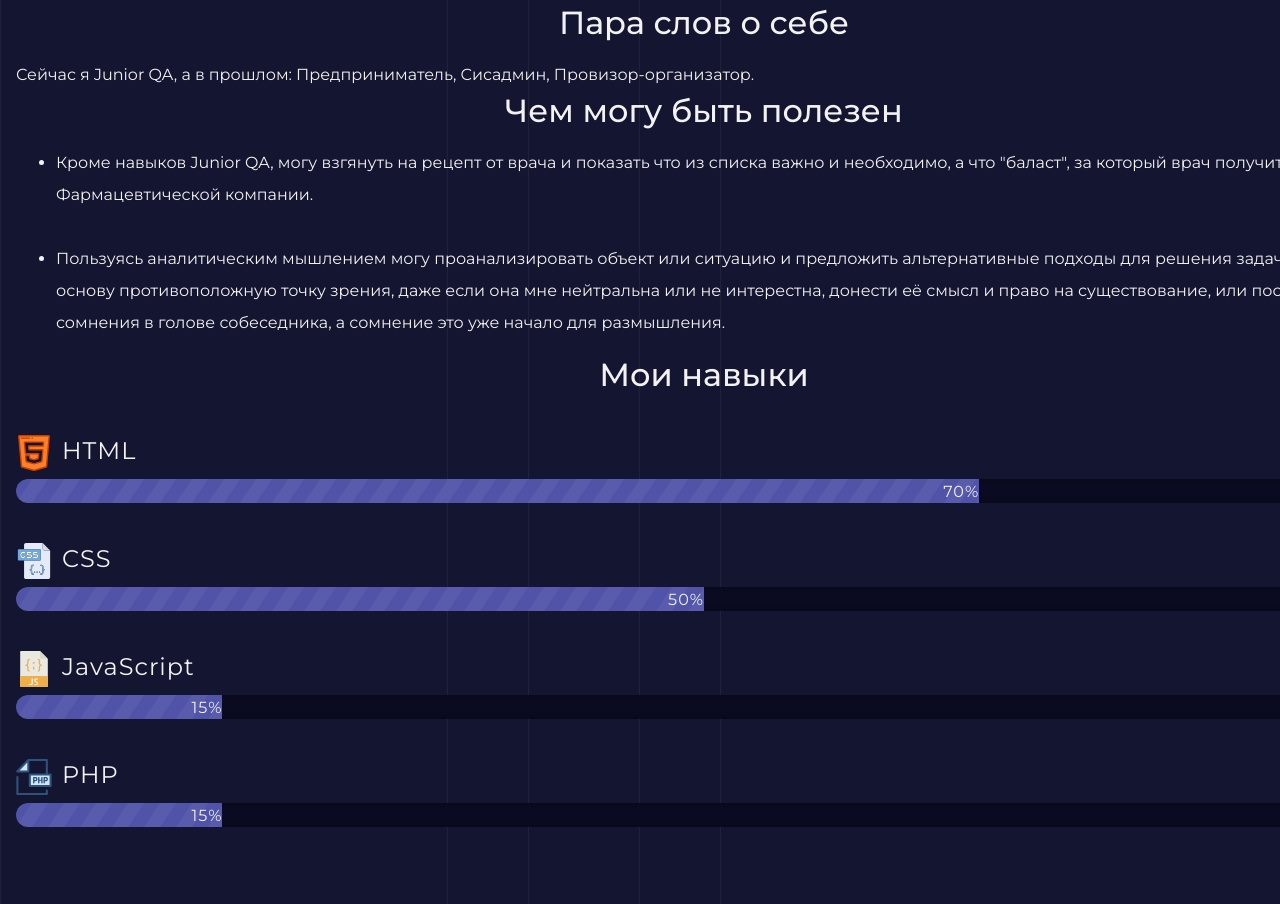
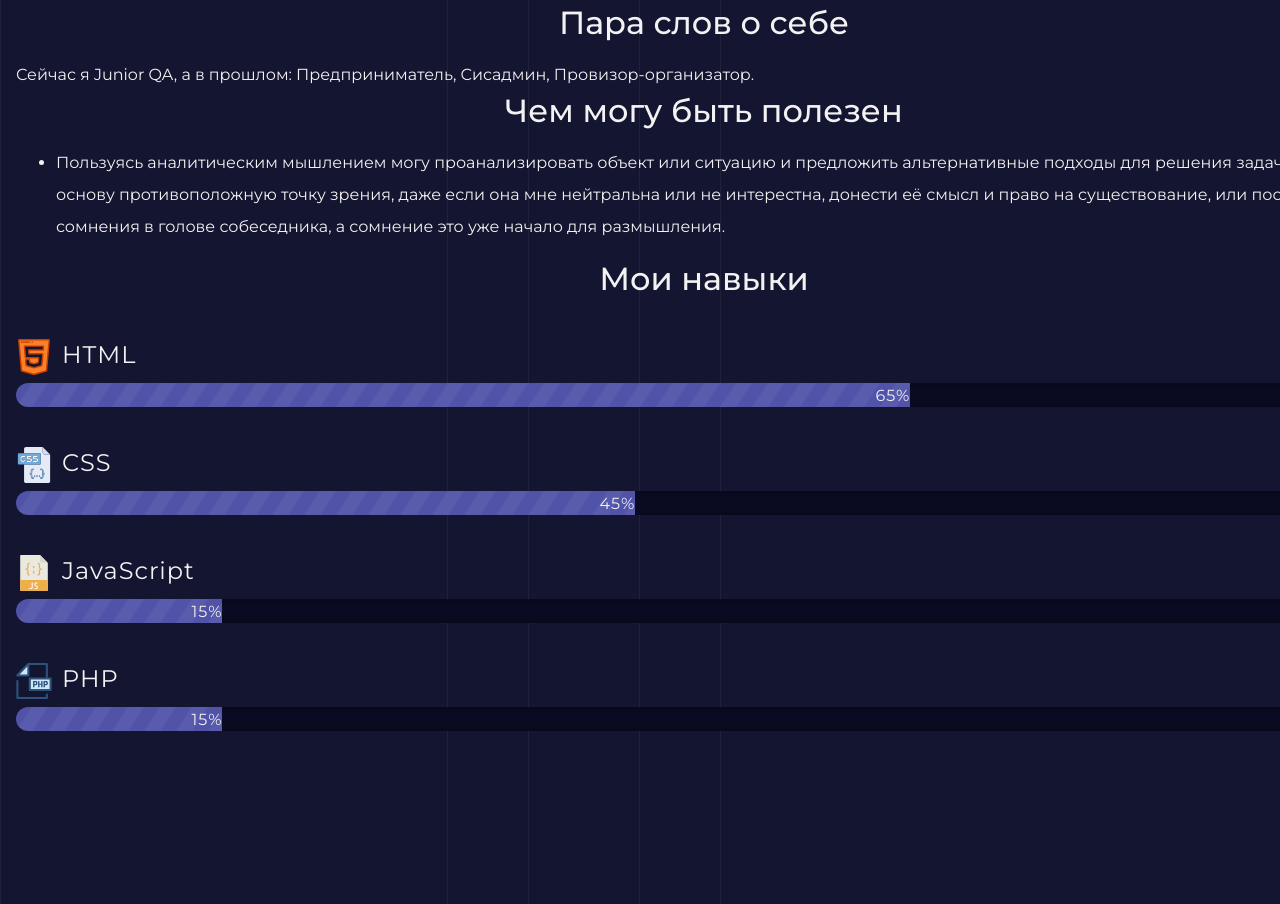
Before and after one commit to YourDoctor23/my-site, a plain HTML site: page index.html in a window 1280 px wide. Shown: the part 2138-3042 px from the top of the page. Drawn offline with Linux system fonts and the light colour scheme.

Commit message:
Add files via upload

```diff
--- a/index.html
+++ b/index.html
@@ -36,9 +36,8 @@
       <p>Сейчас я Junior QA, а в прошлом: Предприниматель, Сисадмин, Провизор-организатор.</p>
       <h3>Чем могу быть полезен</h3>
       <ul>
-	  <li><p>Кроме навыков Junior QA, могу взгянуть на рецепт от врача и показать что из списка важно и необходимо,
-		 а что "баласт", за который врач получит Cashback от Фармацевтической компании.</li><br>
-		 <li>Пользуясь аналитическим мышлением могу проанализировать объект или ситуацию и предложить
+	  <li><p>
+		 Пользуясь аналитическим мышлением могу проанализировать объект или ситуацию и предложить
 		 альтернативные подходы для решения задачи. Взять за основу противоположную точку зрения,
 		 даже если она мне нейтральна или не интерестна, донести её смысл и право на существование,
 		 или посадить зерно сомнения в голове собеседника, а сомнение это уже начало для размышления.
@@ -49,9 +48,9 @@
 		<h3>Мои навыки</h3>
 		<dl class="skills-list">
 			<dt class="skill-html">HTML</dt>
-				<dd class="level"><div style="width: 70%;">70%</div></dd>
+				<dd class="level"><div style="width: 65%;">65%</div></dd>
 			<dt class="skill-css">CSS</dt>
-				<dd class="level"><div style="width: 50%;">50%</div></dd>
+				<dd class="level"><div style="width: 45%;">45%</div></dd>
 			<dt class="skill-javascript">JavaScript</dt>
 				<dd class="level"><div style="width: 15%;">15%</div></dd>
 			<dt class="skill-php">PHP</dt>
```
